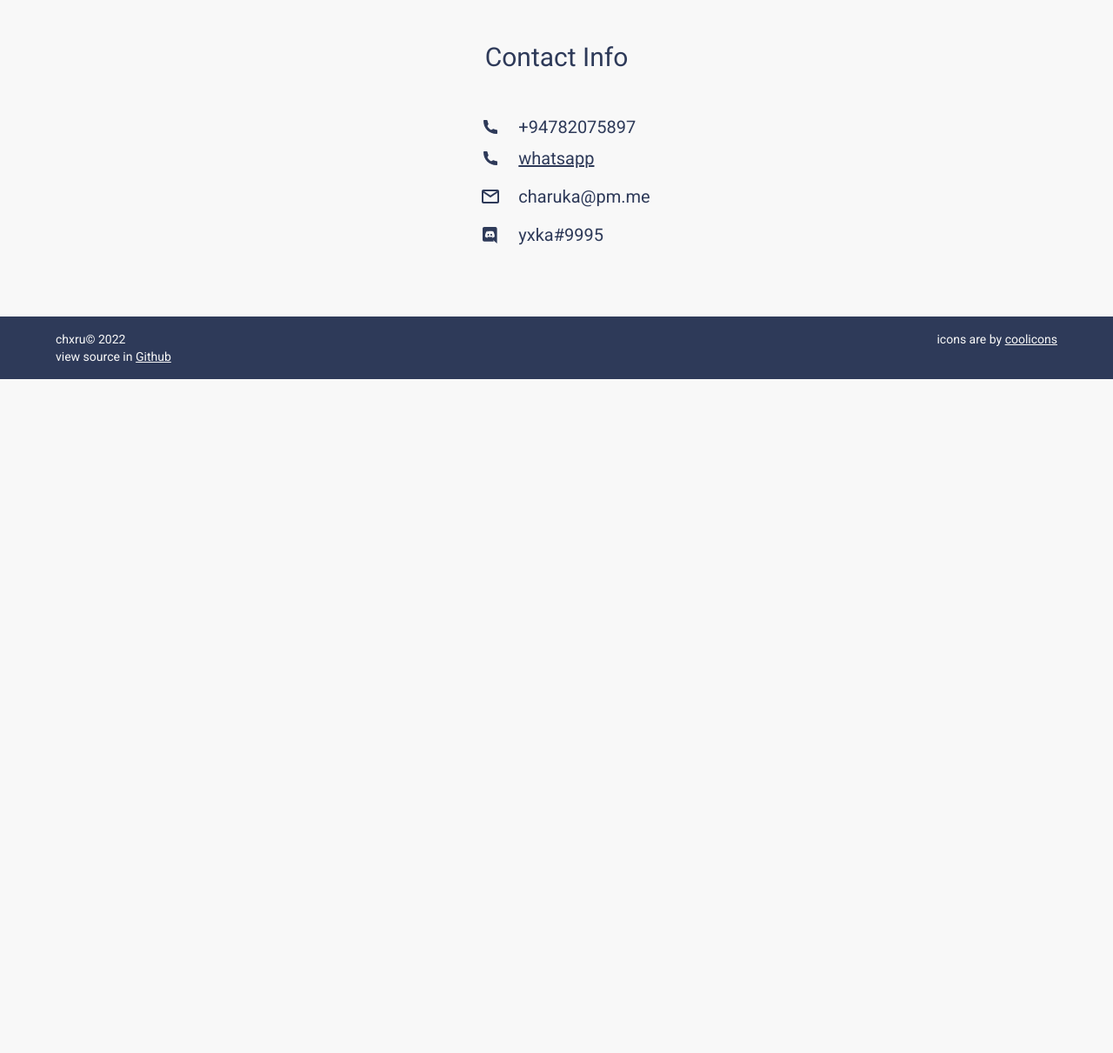
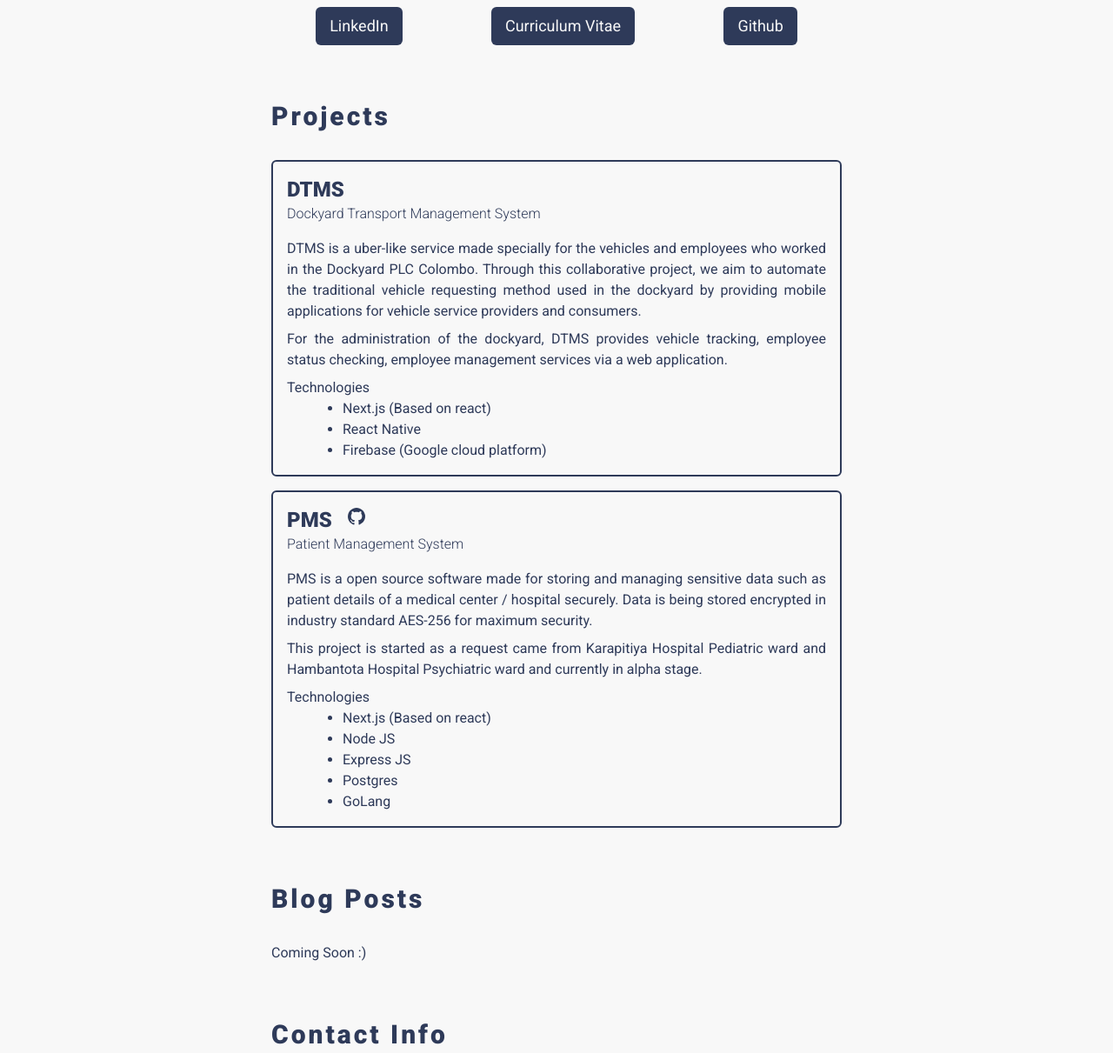
Before and after one commit to chxru/chxru.com, a website built with Vite: page index.html in a window 1280 px wide. Shown: the part 1100-2311 px from the top of the page at 87% size. Before the commit the page ends 1536 px from the top, so only its background shows below. Built offline with nearby package versions, Linux system fonts and the light colour scheme; files whose address does not match are found by name.

Commit message:
Update content

```diff
--- a/index.html
+++ b/index.html
@@ -65,49 +65,158 @@
     <!-- About Section -->
     <section
       id="about"
-      class="flex flex-col justify-center p-16 bg-secondary text-primary"
+      class="flex flex-col justify-center max-w-2xl px-2 pt-16 mx-auto bg-secondary text-primary"
     >
-      <div class="max-w-3xl mx-auto">
       <h3 class="text-xl text-justify">
         I'm Charuka Samarakoon, also known as @chxru and @charukahs, 24 years
-          old, lives in Ratnapura, Sri Lanka. Currently pursuing BSc in
-          Electrical and Information Engineering in University of Ruhuna,
-          Faculty of Engineering, Sri Lanka.
+        old, lives in Ratnapura, Sri Lanka. Currently pursuing BSc in Electrical
+        and Information Engineering in University of Ruhuna, Faculty of
+        Engineering, Sri Lanka.
       </h3>
 
       <h3 class="mt-4 text-xl text-justify">
         Started coding few years ago as a self-learning and curious kid and
-          currently work as a full time student, part time freelancer in
-          fullstack and mobile app development.
+        currently work as a full time student, part time freelancer in fullstack
+        and mobile app development.
       </h3>
+
+      <div
+        class="flex flex-col justify-around mt-8 text-lg text-center sm:flex-row"
+      >
+        <a
+          href="https://www.linkedin.com/in/charukahs/"
+          class="px-4 py-2 rounded-md cursor-pointer bg-primary text-secondary"
+          target="_blank"
+          >LinkedIn</a
+        >
+        <!-- TODO: Add CV Link -->
+        <a
+          href="#"
+          class="px-4 py-2 my-2 rounded-md cursor-pointer sm:my-0 bg-primary text-secondary"
+          target="_blank"
+          >Curriculum Vitae</a
+        >
+        <a
+          href="https://github.com/chxru"
+          class="px-4 py-2 rounded-md cursor-pointer bg-primary text-secondary"
+          target="_blank"
+          >Github
+        </a>
       </div>
+    </section>
+
+    <!-- Projects -->
+    <section
+      id="projects"
+      class="flex flex-col justify-center max-w-2xl px-2 pt-16 mx-auto bg-secondary text-primary"
+    >
+      <h2 class="mb-8 text-3xl font-bold tracking-widest">
+        <a href="#projects">Projects</a>
+      </h2>
+
+      <div class="p-4 border-2 rounded-md border-primary">
+        <h4 class="text-2xl font-semibold">DTMS</h4>
+        <h5 class="font-light text-md">Dockyard Transport Management System</h5>
+
+        <h5 class="mt-4 text-justify">
+          DTMS is a uber-like service made specially for the vehicles and
+          employees who worked in the Dockyard PLC Colombo. Through this
+          collaborative project, we aim to automate the traditional vehicle
+          requesting method used in the dockyard by providing mobile
+          applications for vehicle service providers and consumers.
+        </h5>
+
+        <h5 class="mt-2 text-justify">
+          For the administration of the dockyard, DTMS provides vehicle
+          tracking, employee status checking, employee management services via a
+          web application.
+        </h5>
+
+        <h5 class="mt-2">
+          Technologies
+          <ul class="ml-16 list-disc">
+            <li>Next.js (Based on react)</li>
+            <li>React Native</li>
+            <li>Firebase (Google cloud platform)</li>
+          </ul>
+        </h5>
+      </div>
+
+      <div class="p-4 mt-4 border-2 rounded-md border-primary">
+        <h4 class="flex text-2xl font-semibold">
+          PMS
+          <a href="https://github.com/pms-lk/" target="_blank"
+            ><img src="./Github.svg" alt="Github Icon" class="pl-4"
+          /></a>
+        </h4>
+        <h5 class="font-light text-md">Patient Management System</h5>
+
+        <h5 class="mt-4 text-justify">
+          PMS is a open source software made for storing and managing sensitive
+          data such as patient details of a medical center / hospital securely.
+          Data is being stored encrypted in industry standard AES-256 for
+          maximum security.
+        </h5>
+
+        <h5 class="mt-2 text-justify">
+          This project is started as a request came from Karapitiya Hospital
+          Pediatric ward and Hambantota Hospital Psychiatric ward and currently
+          in alpha stage.
+        </h5>
+
+        <h5 class="mt-2">
+          Technologies
+          <ul class="ml-16 list-disc">
+            <li>Next.js (Based on react)</li>
+            <li>Node JS</li>
+            <li>Express JS</li>
+            <li>Postgres</li>
+            <li>GoLang</li>
+          </ul>
+        </h5>
+      </div>
+    </section>
+
+    <!-- Blog -->
+    <section
+      id="blog"
+      class="flex flex-col justify-center max-w-2xl px-2 pt-16 mx-auto bg-secondary text-primary"
+    >
+      <h2 class="mb-8 text-3xl font-bold tracking-widest">
+        <a href="#blog">Blog Posts</a>
+      </h2>
+
+      <h3>Coming Soon :)</h3>
     </section>
 
     <!-- Contacts -->
     <section
       id="contact"
-      class="flex flex-col justify-center p-16 text-center bg-secondary text-primary"
+      class="flex flex-col justify-center max-w-2xl px-2 py-16 mx-auto bg-secondary text-primary"
     >
-      <div class="max-w-3xl mx-auto">
-        <h1 class="mb-12 text-3xl">Contact Info</h1>
+      <h2 class="mb-8 text-3xl font-bold tracking-widest">
+        <a href="#contact">Contact Info</a>
+      </h2>
 
-        <div class="flex flex-col my-2 text-xl text-left">
-          <span class="flex flex-row">
+      <div
+        class="flex flex-col flex-wrap items-center justify-center my-2 text-xl text-left sm:flex-row"
+      >
+        <span class="flex flex-row w-1/2">
           <img src="./phone.svg" alt="Phone Icon" class="px-5 icon-scroll" />
           +94782075897
         </span>
 
-          <span class="flex flex-row my-2">
+        <span class="flex flex-row w-1/2">
           <img src="./phone.svg" alt="Phone Icon" class="px-5 icon-scroll" />
           <a href="https://wa.me/94782075897" class="underline"> whatsapp</a>
         </span>
 
-          <span class="flex flex-row my-2">
+        <span class="flex flex-row w-1/2">
           <img src="./mail.svg" alt="Mail Icon" class="px-5 icon-scroll" />
           charuka@pm.me
         </span>
 
-          <span class="flex flex-row my-2">
+        <span class="flex flex-row w-1/2">
           <img
             src="./discord.svg"
             alt="Discord Icon"
@@ -115,7 +224,6 @@
           />
           yxka#9995
         </span>
-        </div>
       </div>
     </section>
 
```
Lines whose indentation alone changed are shown as unchanged.
